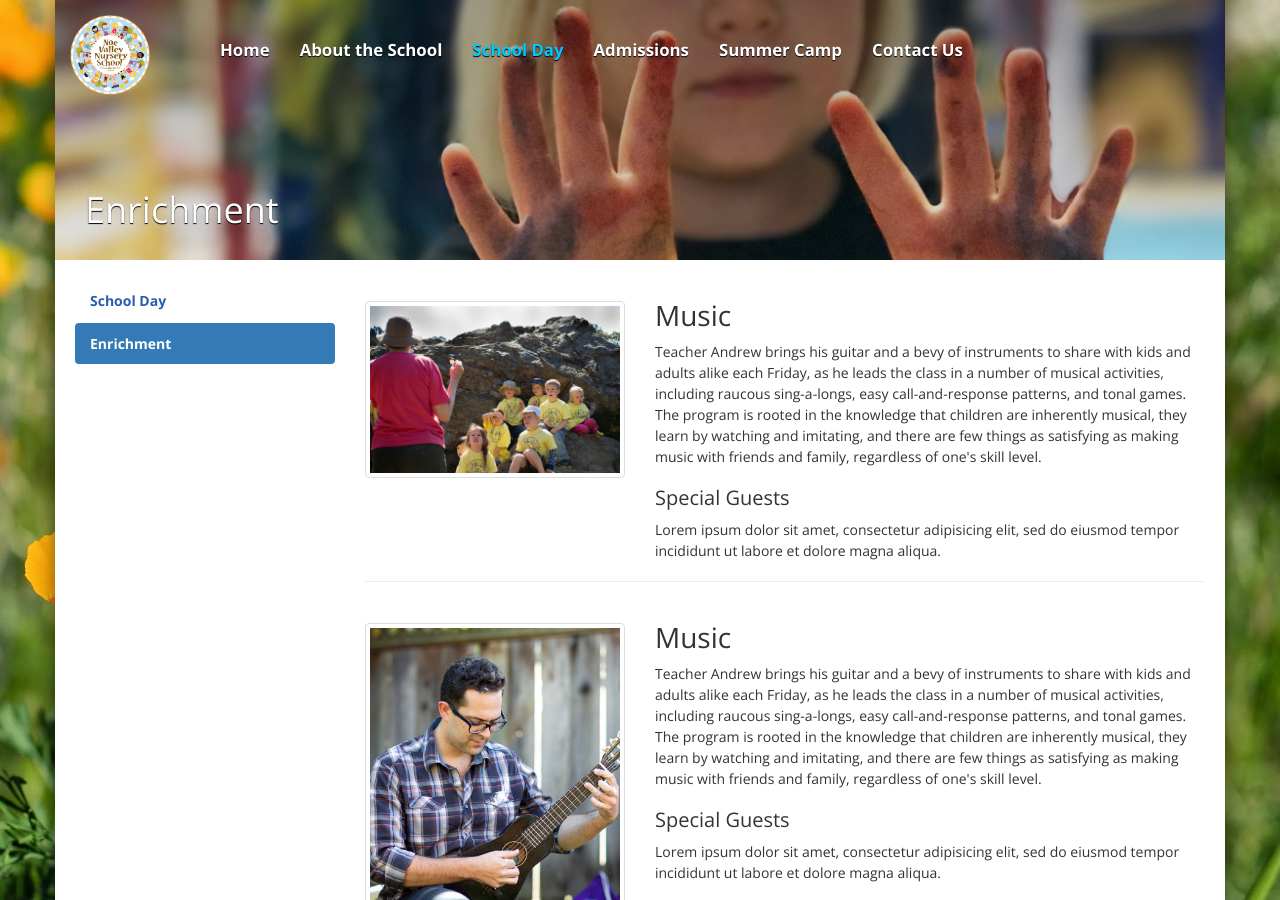
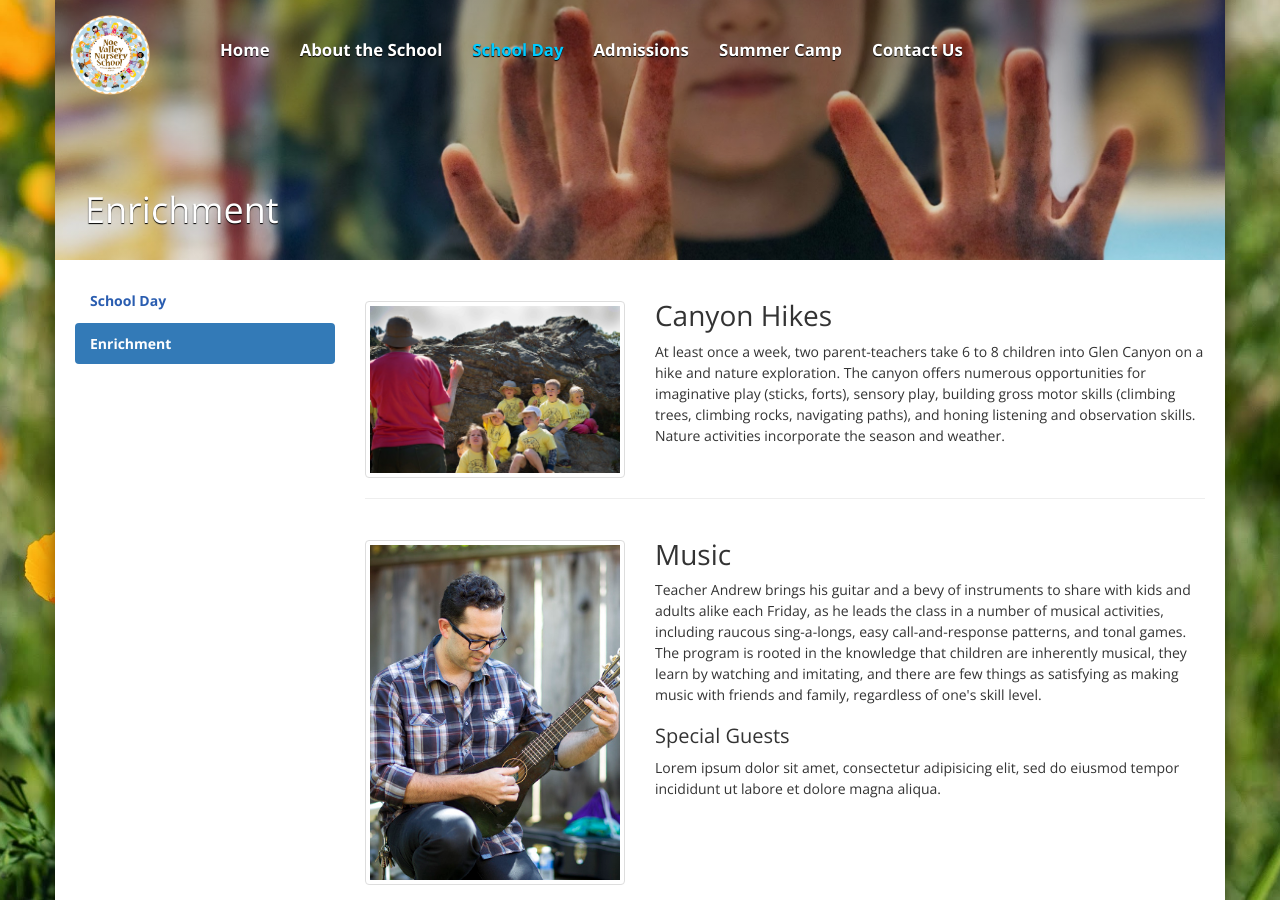
Before and after one commit to nvns/nvns.github.io, a Jekyll site: the page built from school_day/enrichment.html, in a window 1280 px wide and 900 px high. Built offline with Jekyll 4.4.1, drawn with Linux system fonts in a browser that asks for light colours.

```diff
--- a/school_day/enrichment.html
+++ b/school_day/enrichment.html
@@ -10,16 +10,12 @@
 <div class="row">
     <div class="col-md-4 col-xs-5">
         <br/>
-        <img src="/img/pages/school_day/enrichment/canyon_hikes.jpg" class="img-responsive img-thumbnail" alt="Teacher Andrew" />
+        <img src="/img/pages/school_day/enrichment/canyon_hikes.jpg" class="img-responsive img-thumbnail" alt="Canyon Hikes" />
     </div>
     <div class="col-md-8 col-xs-7">
 
-        <h2>Music</h2>
-        <p>Teacher Andrew brings his guitar and a bevy of instruments to share with kids and adults alike each Friday, as he leads the class in a number of musical activities, including raucous sing-a-longs, easy call-and-response patterns, and tonal games. The program is rooted in the knowledge that children are inherently musical, they learn by watching and imitating, and there are few things as satisfying as making music with friends and family, regardless of one's skill level.</p>
-
-        <h3>Special Guests</h3>
-        Lorem ipsum dolor sit amet, consectetur adipisicing elit, sed do eiusmod
-        tempor incididunt ut labore et dolore magna aliqua.
+        <h2>Canyon Hikes</h2>
+        <p>At least once a week, two parent-teachers take 6 to 8 children into Glen Canyon on a hike and nature exploration. The canyon offers numerous opportunities for imaginative play (sticks, forts), sensory play, building gross motor skills (climbing trees, climbing rocks, navigating paths), and honing listening and observation skills. Nature activities incorporate the season and weather.</p>
 
     </div>
 </div>
```
